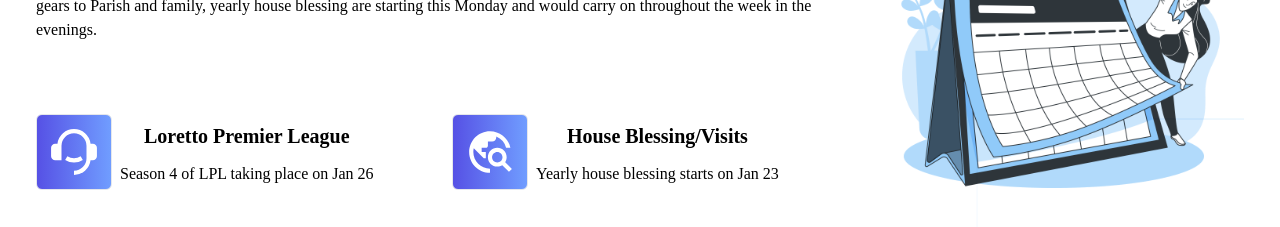
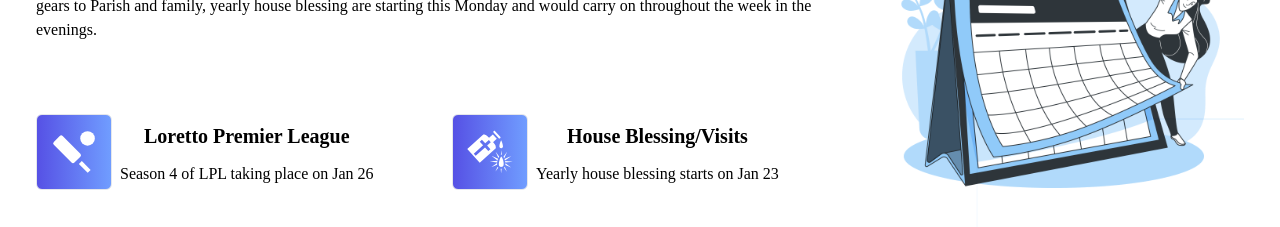
Before and after one commit to lensonfernandes/Loretto-Connect, a React (Create React App) app in the folder lorettoconnect/: page / in a window 1280 px wide. Shown: the part 1860-2087 px from the top of the page. Built offline with nearby package versions, Linux system fonts and the light colour scheme.

Commit message:
Happening this week icons updated

```diff
--- a/lorettoconnect/src/components/Happening.jsx
+++ b/lorettoconnect/src/components/Happening.jsx
@@ -1,6 +1,6 @@
 import React from "react";
-import { RiCustomerService2Fill } from "react-icons/ri";
-import { MdOutlineTravelExplore } from "react-icons/md";
+import { MdSportsCricket } from "react-icons/md";
+import { GiHolyWater } from "react-icons/gi";
 import CalendarMan from '../assets/CalendarMan.png'
 
 const Happening = () => {
@@ -18,7 +18,7 @@ const Happening = () => {
         <div className="grid sm:grid-cols-2 gap-8 py-4">
           <div className="flex flex-col lg:flex-row items-center text-center">
             <button>
-              <RiCustomerService2Fill  size={50}/>
+              <MdSportsCricket  size={50}/>
             </button>{" "}
             <div>
               <h3 className="py-2">Loretto Premier League</h3>
@@ -28,7 +28,7 @@ const Happening = () => {
 
           <div className="flex flex-col lg:flex-row items-center text-center">
             <button>
-              <MdOutlineTravelExplore size={50}/>
+              <GiHolyWater size={50}/>
             </button>{" "}
             <div>
               <h3 className="py-2">House Blessing/Visits</h3>
```
